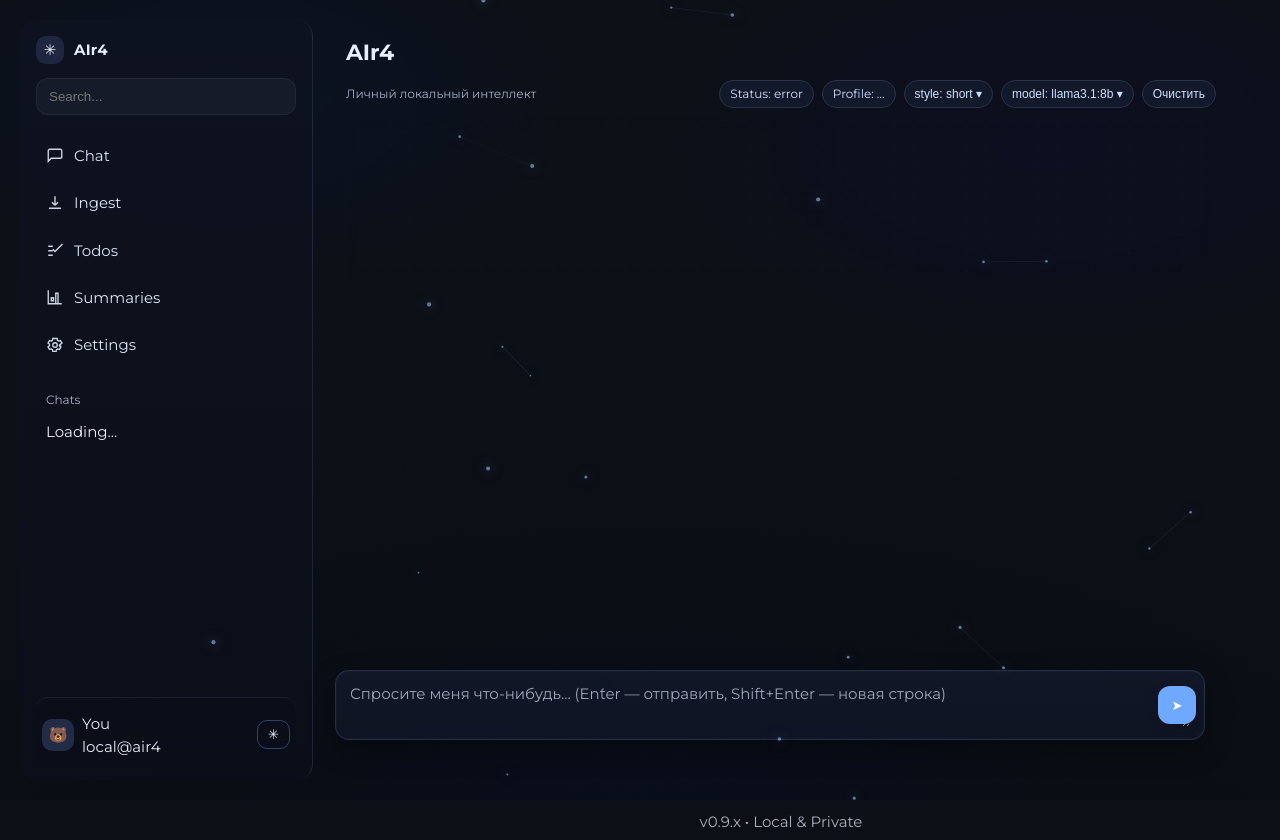
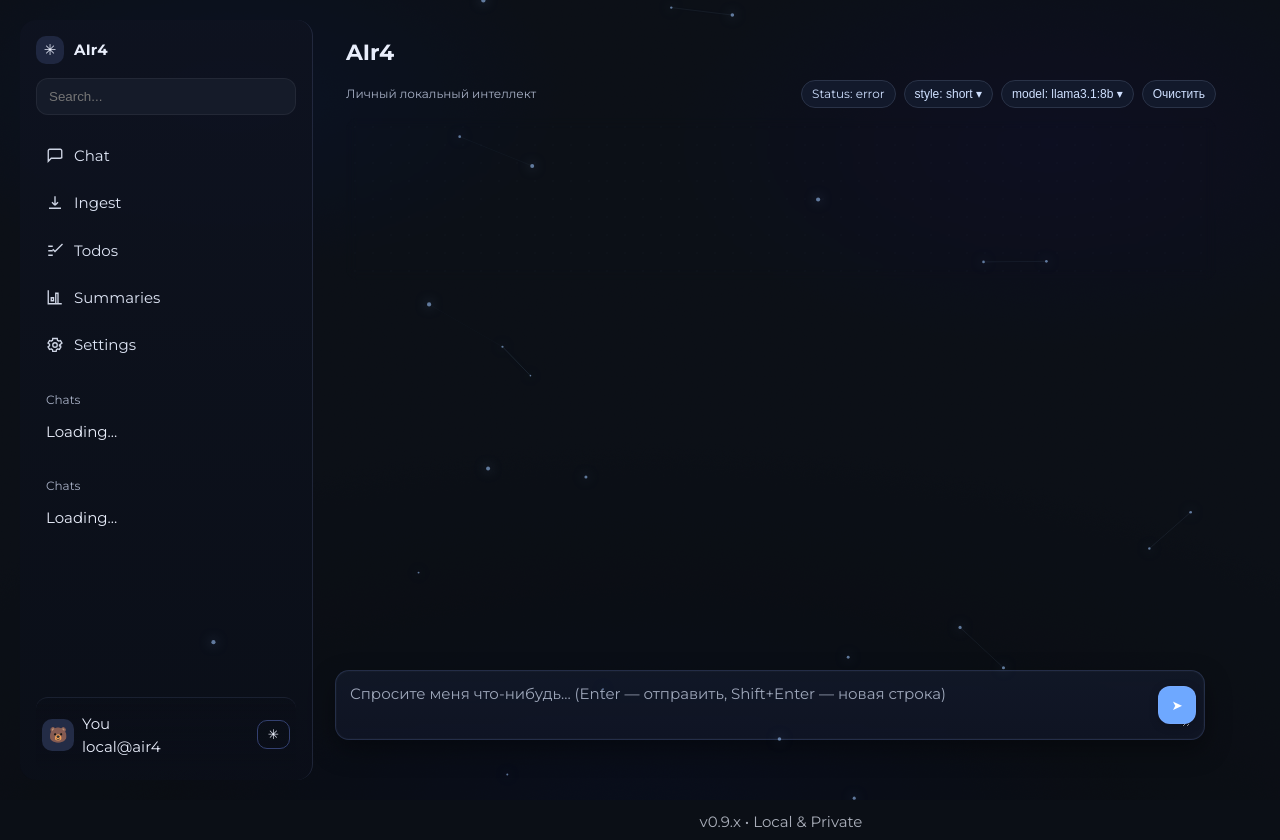
Before and after one commit to lubinartur/ar4-clean, a Python web app: template backend/app/templates/chat.html in a window 1280 px wide. Shown: the top 840 px of the page. Run offline with Jinja, Linux system fonts and the light colour scheme; the template is opened without the code that fills it, so the values that code supplies are empty; some libraries are stand-ins or nearby versions.

Commit message:
Phase-12.3: restored chat stream + sessions hx-get

```diff
--- a/backend/app/templates/base.html
+++ b/backend/app/templates/base.html
@@ -53,6 +53,11 @@
             Settings
           </a>
         </nav>
+      <div class="sb-title">Chats</div>
+      <div id="sessions"
+           hx-get="/ui/sessions"
+           hx-trigger="load, every 10s"
+           hx-swap="innerHTML">Loading…</div>
 
         <div class="sb-title">Chats</div>
         <div id="sessions" hx-get="/ui/sessions" hx-trigger="load, every 10s" hx-swap="innerHTML">Loading…</div>
--- a/backend/app/templates/chat.html
+++ b/backend/app/templates/chat.html
@@ -112,7 +112,7 @@
       <div class="stage-head head-sub-row">
         <div class="head-sub">Личный локальный интеллект</div>
         <div class="head-actions">
-          <span id="health-badge" class="ws-badge">Loading…</span> <span id="profile-badge" class="ws-badge">Profile: …</span>
+          <span id="health-badge" class="ws-badge">Loading…</span>
 
           <!-- ▼ Dropdown: style -->
           <div class="style-dd">
@@ -434,25 +434,4 @@
     requestAnimationFrame(()=>{ scrollToBottom(true); });
   })();
   </script>
-{% endblock %}<script>
-(async function(){
-  async function refreshProfile(){
-    try{
-      const r = await fetch('/memory/profile');
-      const j = await r.json();
-      const badge = document.getElementById('profile-badge');
-      if(!badge) return;
-      const name = j.name || j.display_name || j.user_id || 'dev';
-      const goals = Array.isArray(j.goals) ? j.goals : [];
-      const done = goals.filter(g => String(g.status||'').toLowerCase()==='done' || Number(g.progress||0)>=1).length;
-      const total = goals.length;
-      badge.textContent = total ? `Profile: ${name} · goals ${done}/${total}` : `Profile: ${name}`;
-    } catch(e){
-      const badge = document.getElementById('profile-badge');
-      if(badge) badge.textContent = 'Profile: n/a';
-    }
-  }
-  window.addEventListener('load', refreshProfile);
-  setInterval(refreshProfile, 10000);
-})();
-</script>
+{% endblock %}
```
